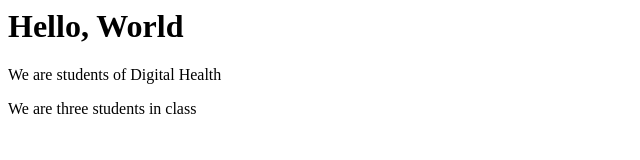
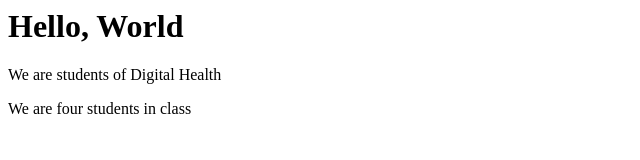
Before and after one commit to 24W-DGPH/DigiHealth101, a plain HTML site: page index.html in a window 1280 px wide. Shown: the full height of the page, 0-640 px from the left. Drawn offline with Linux system fonts and the light colour scheme.

Commit message:
change 1

```diff
--- a/index.html
+++ b/index.html
@@ -5,6 +5,6 @@
 	<body>
 		<h1>Hello, World</h1>
 		<p> We are students of Digital Health</p>
-		<p> We are three students in class</p>
+		<p> We are four students in class</p>
 	</body>
 </html>
```
